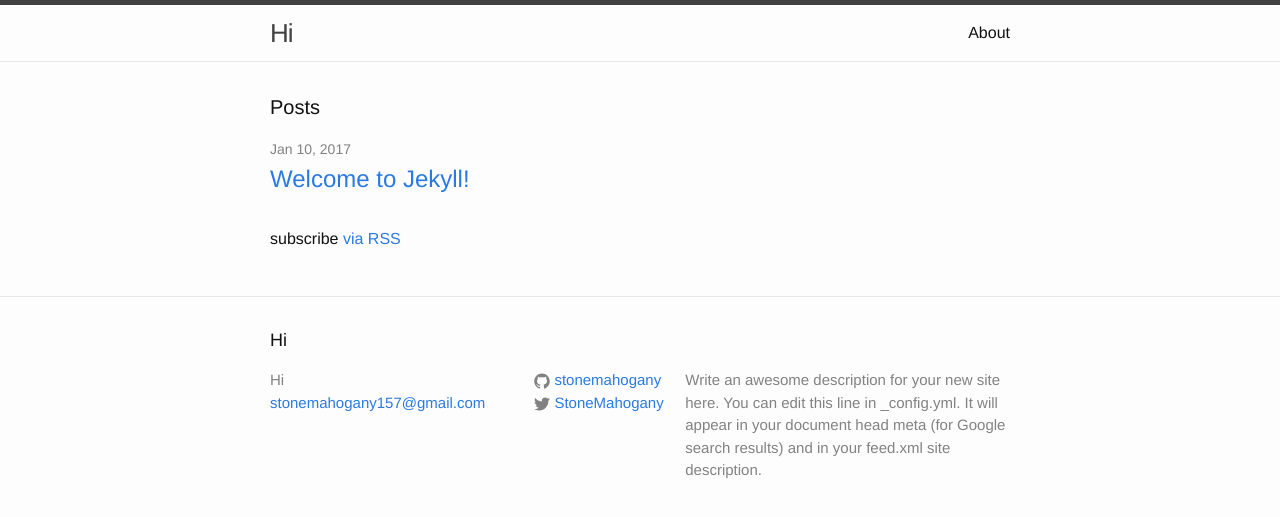
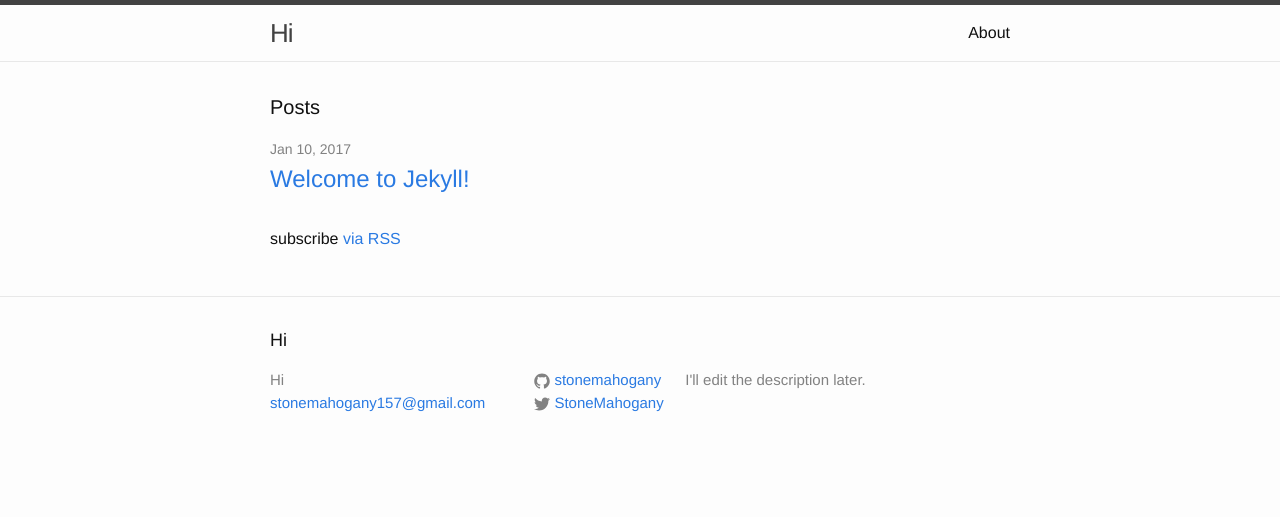
Before and after one commit to StoneMahogany/StoneMahogany.github.io, a Jekyll site: the page built from index.html, in a window 1280 px wide. Shown: the top 517 px of the page. Built offline with Jekyll 4.4.1, drawn with Linux system fonts in a browser that asks for light colours.

Commit message:
Update _config.yml

```diff
--- a/_config.yml
+++ b/_config.yml
@@ -9,11 +9,9 @@
 title: Hi
 email: stonemahogany157@gmail.com
 description: > # this means to ignore newlines until "baseurl:"
-  Write an awesome description for your new site here. You can edit this
-  line in _config.yml. It will appear in your document head meta (for
-  Google search results) and in your feed.xml site description.
+ I'll edit the description later.
 baseurl: "" # the subpath of your site, e.g. /blog
-url: "http://yourdomain.com" # the base hostname & protocol for your site
+url: "https://StoneMahogany.com" # the base hostname & protocol for your site
 twitter_username: StoneMahogany
 github_username:  stonemahogany
 
```
